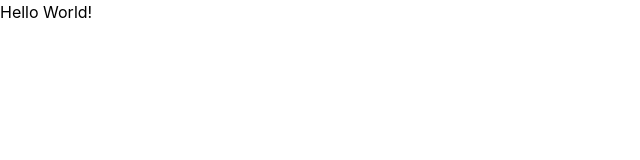
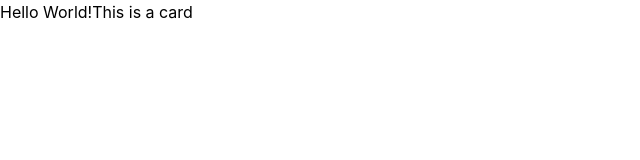
Before and after one commit to lucky-KRMU/theme-toggle, a React (Vite) app: page / in a window 1280 px wide. Shown: the top 160 px of the page, without its empty margins (0-640 px from the left). Built offline with nearby package versions, Linux system fonts and the light colour scheme.

Commit message:
add Card

```diff
--- a/src/App.jsx
+++ b/src/App.jsx
@@ -1,15 +1,13 @@
 import { useState } from 'react'
-import reactLogo from './assets/react.svg'
-import viteLogo from './assets/vite.svg'
-import heroImg from './assets/hero.png'
 import './App.css'
+import Card from './Components/Card'
 
 function App() {
-  const [count, setCount] = useState(0)
 
   return (
     <>
     Hello World!
+    <Card />
     </>
   )
 }
--- /dev/null
+++ b/src/Components/Card.jsx
@@ -0,0 +1,11 @@
+import React from 'react'
+
+function Card() {
+  return (
+    <>
+    This is a card
+    </>
+  )
+}
+
+export default Card
```
